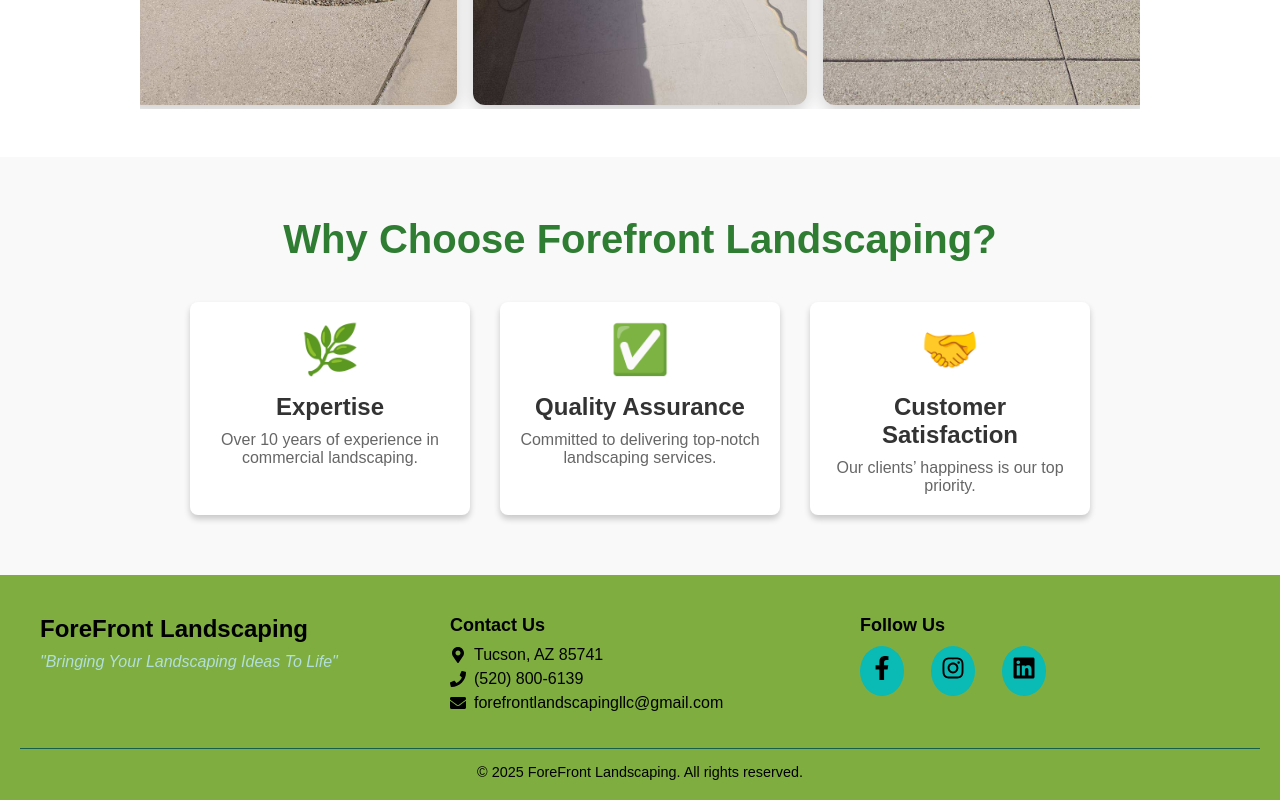
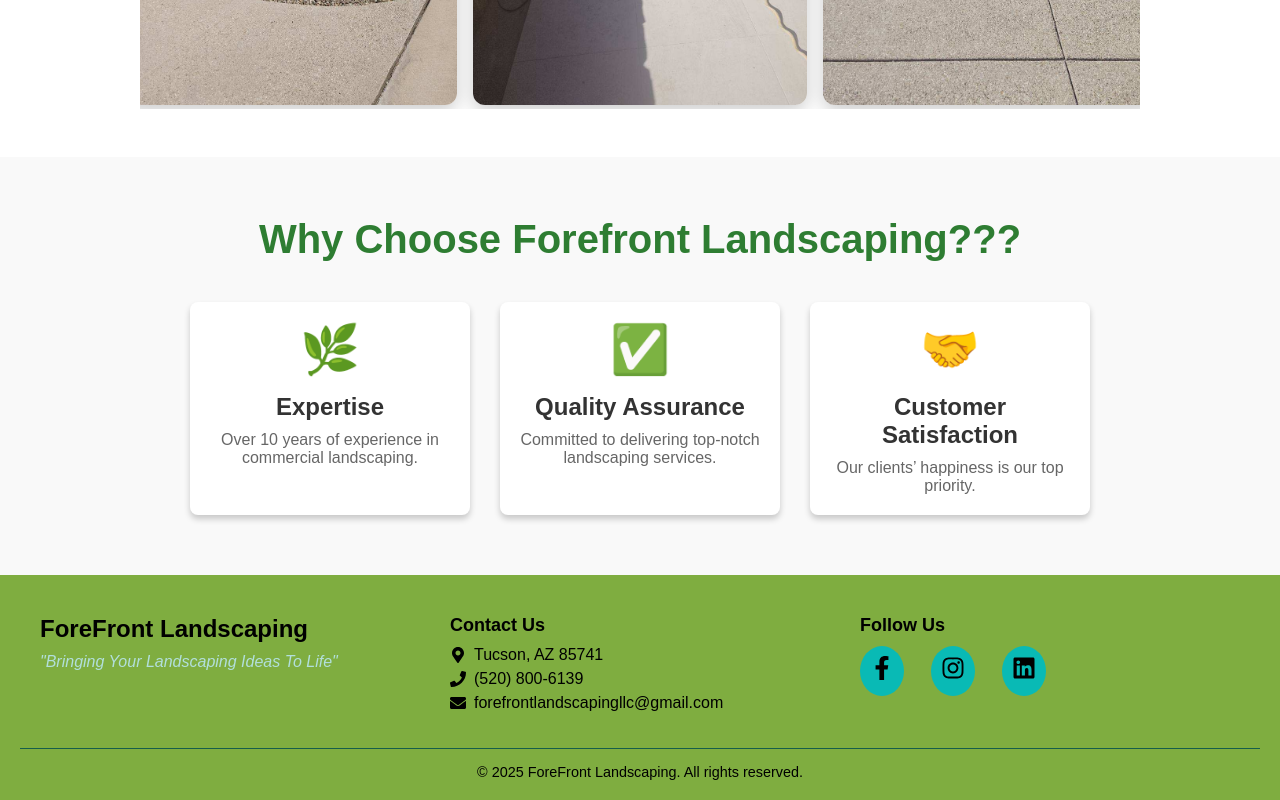
Before and after one commit to bkwilliamsmerncode/commercial-landscaping, a React (Create React App) app: page / in a window 1280 px wide. Shown: the part 1405-2205 px from the top of the page. Built offline with nearby package versions, Linux system fonts and the light colour scheme.

Commit message:
Added two question marks to the choose us section

```diff
--- a/src/Components/Choose Us/ChooseUs.jsx
+++ b/src/Components/Choose Us/ChooseUs.jsx
@@ -22,7 +22,7 @@ const ChooseUs = () => {
 
   return (
     <section className="why-choose-us">
-      <h2>Why Choose Forefront Landscaping?</h2>
+      <h2>Why Choose Forefront Landscaping???</h2>
       <div className="reasons">
         {reasons.map((reason, index) => (
           <div className="reason" key={index}>
```
